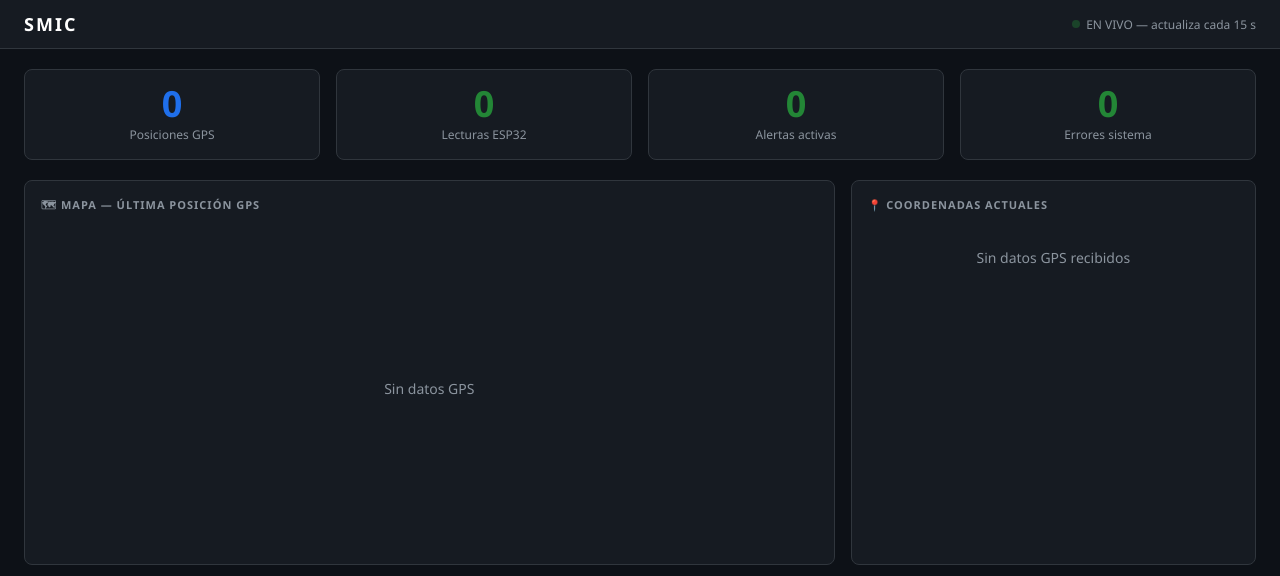
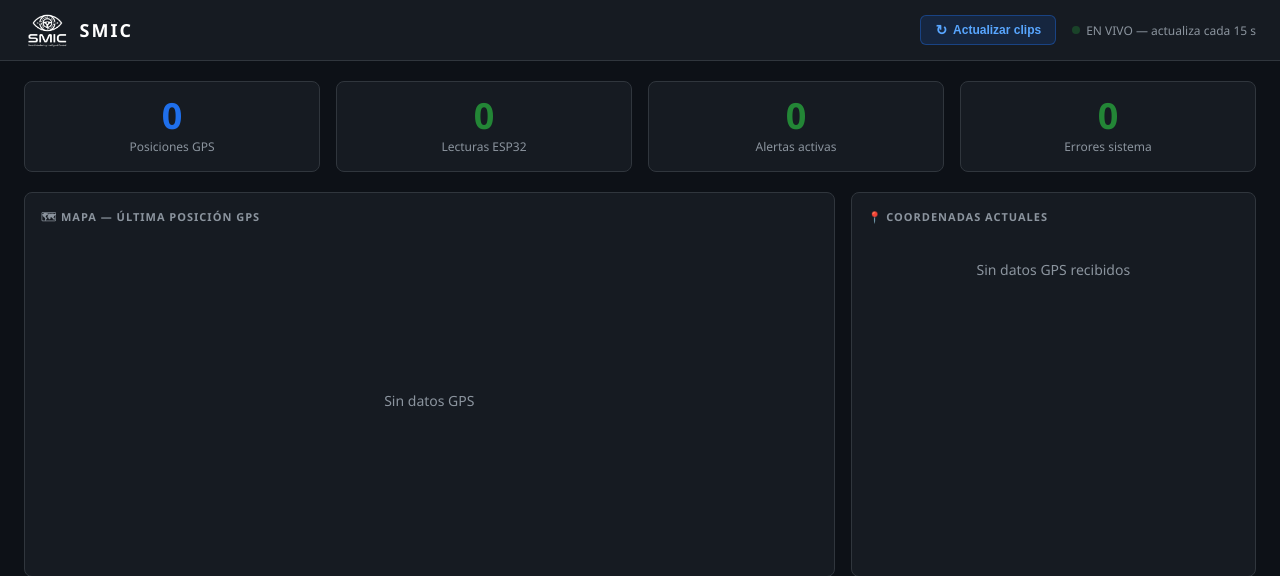
Before and after one commit to impatrq/SMIC, a Flask app: page /panel/ in a window 1280 px wide. Shown: the top 576 px of the page. Run offline with Flask 3, Linux system fonts and the light colour scheme.

Commit message:
feat: sync endpoint, boton actualizar clips y logo SMIC

```diff
--- a/servidor-smic/SMIC-Server/templates/panel.html
+++ b/servidor-smic/SMIC-Server/templates/panel.html
@@ -30,10 +30,22 @@
       padding: 12px 24px; background: var(--surface); border-bottom: 1px solid var(--border);
       position: sticky; top: 0; z-index: 100;
     }
+    .header-left { display: flex; align-items: center; gap: 12px; }
+    .header-logo { height: 36px; width: auto; }
     header h1 { font-size: 18px; font-weight: 700; letter-spacing: 2px; color: #fff; }
     header .live { display: flex; align-items: center; gap: 6px; color: var(--muted); font-size: 12px; }
     header .live::before { content: ''; display: block; width: 8px; height: 8px; border-radius: 50%; background: var(--accent); animation: pulse 2s infinite; }
     @keyframes pulse { 0%,100% { opacity: 1; } 50% { opacity: .3; } }
+    .header-right { display: flex; align-items: center; gap: 16px; }
+    .btn-sync {
+      display: flex; align-items: center; gap: 6px;
+      background: rgba(31,111,235,.15); border: 1px solid rgba(31,111,235,.4);
+      color: #58a6ff; font-size: 12px; font-weight: 600; padding: 6px 14px;
+      border-radius: 6px; cursor: pointer; transition: background .2s;
+    }
+    .btn-sync:hover { background: rgba(31,111,235,.25); }
+    .btn-sync:disabled { opacity: .5; cursor: not-allowed; }
+    .btn-sync .sync-icon { font-size: 14px; }
 
     /* ── LAYOUT ── */
     .container { max-width: 1400px; margin: 0 auto; padding: 20px 24px; }
@@ -120,8 +132,16 @@
 <body>
 
 <header>
-  <h1>SMIC</h1>
-  <span class="live">EN VIVO &mdash; actualiza cada 15 s</span>
+  <div class="header-left">
+    <img src="{{ url_for('static', filename='smic_logo.png') }}" alt="SMIC Logo" class="header-logo">
+    <h1>SMIC</h1>
+  </div>
+  <div class="header-right">
+    <button class="btn-sync" id="btnSync" onclick="sincronizarClips()">
+      <span class="sync-icon">&#x21BB;</span> Actualizar clips
+    </button>
+    <span class="live">EN VIVO &mdash; actualiza cada 15 s</span>
+  </div>
 </header>
 
 <div class="container">
@@ -315,5 +335,31 @@
 </script>
 {% endif %}
 
+<script>
+  function sincronizarClips() {
+    const btn = document.getElementById('btnSync');
+    btn.disabled = true;
+    btn.innerHTML = '<span class="sync-icon">&#x231B;</span> Sincronizando...';
+    fetch('/api/sync', { method: 'POST' })
+      .then(r => r.json())
+      .then(d => {
+        btn.innerHTML = d.ok
+          ? '<span class="sync-icon">&#x2713;</span> Sincronizado'
+          : '<span class="sync-icon">&#x26A0;</span> Error';
+        setTimeout(() => {
+          btn.disabled = false;
+          btn.innerHTML = '<span class="sync-icon">&#x21BB;</span> Actualizar clips';
+        }, 3000);
+      })
+      .catch(() => {
+        btn.innerHTML = '<span class="sync-icon">&#x26A0;</span> Error de red';
+        setTimeout(() => {
+          btn.disabled = false;
+          btn.innerHTML = '<span class="sync-icon">&#x21BB;</span> Actualizar clips';
+        }, 3000);
+      });
+  }
+</script>
+
 </body>
 </html>
```
Also changed, not shown: servidor-smic/SMIC-Server/routes/api.py (+32 -0 lines), servidor-smic/SMIC-Server/static/smic_logo.png (added), 2 other files.
